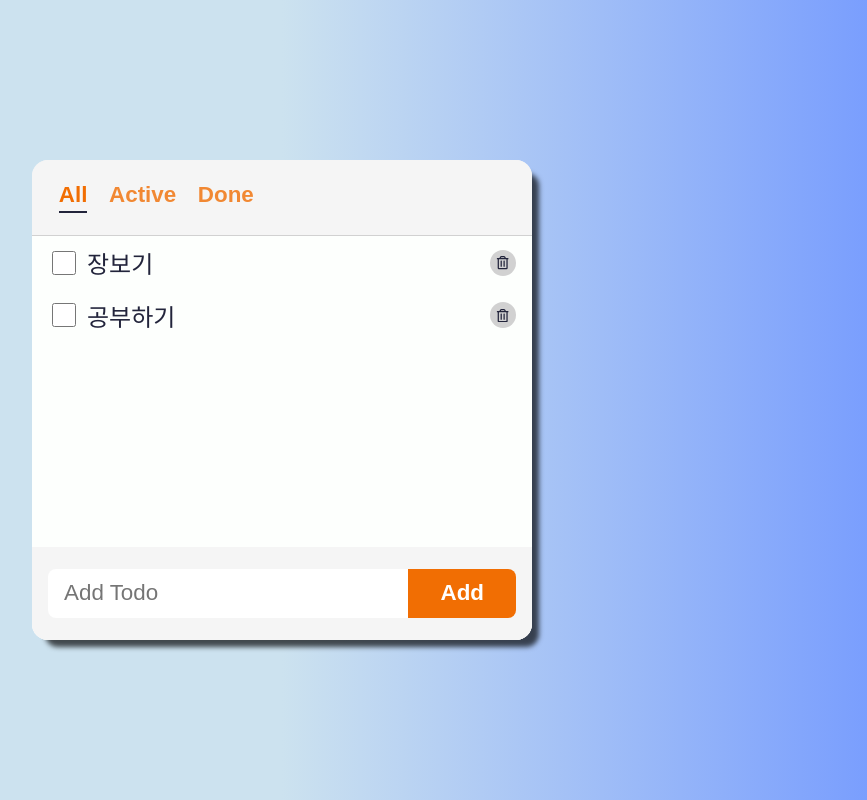
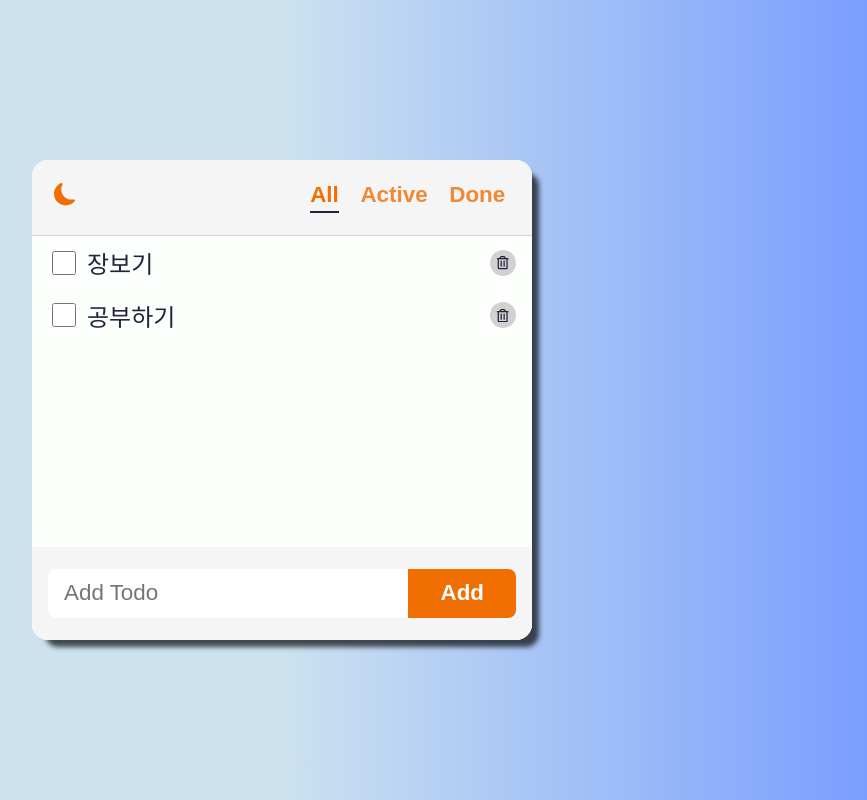
Before and after one commit to EmilyPPP/Simple-TodoList, a React (Create React App) app: page / in a window 1280 px wide. Shown: the whole page, without its empty margins (358-1225 px from the left). Built offline with nearby package versions, Linux system fonts and the light colour scheme; the HTML template or start-up script is replaced by a standard one.

Commit message:
add darkmode

```diff
--- a/src/App.js
+++ b/src/App.js
@@ -3,15 +3,16 @@ import './App.css';
 import Header from './components/Header/Header';
 import TodoList from './components/TodoList/TodoList';
 import { filters } from './models/filters';
+import { DarkModeProvider } from './context/DarkModeContext';
 
 function App() {
   const [filter, setFilter] = useState(filters[0]);
 
   return (
-    <>
+    <DarkModeProvider>
       <Header filters={filters} filter={filter} onFilterChange={setFilter} />
       <TodoList filter={filter} />
-    </>
+    </DarkModeProvider>
   );
 }
 
--- a/src/components/AddTodo/AddTodo.jsx
+++ b/src/components/AddTodo/AddTodo.jsx
@@ -1,9 +1,12 @@
-import React, { useState } from 'react';
+import React, { useContext, useState } from 'react';
 import { v4 } from 'uuid';
 import { Status } from '../../models/status';
 import styles from './AddTodo.module.css';
+import { DarkModeContext } from '../../context/DarkModeContext';
 
 export default function AddTodo({ onAdd }) {
+  const { darkMode } = useContext(DarkModeContext);
+
   const [text, setText] = useState('');
   const handleChange = (e) => {
     setText(e.target.value);
@@ -19,7 +22,10 @@ export default function AddTodo({ onAdd }) {
   };
 
   return (
-    <form className={styles.form} onSubmit={handleSubmit}>
+    <form
+      className={`${styles.form} ${darkMode === true && styles.darkMode}`}
+      onSubmit={handleSubmit}
+    >
       <input
         className={styles.input}
         type='text'
--- a/src/components/AddTodo/AddTodo.module.css
+++ b/src/components/AddTodo/AddTodo.module.css
@@ -3,6 +3,10 @@
   display: flex;
   padding: 1.4rem 1rem;
   background-color: var(--color-bg-dark);
+}
+
+.form.darkMode {
+  background-color: var(--color-bg-dark-darkmode);
 }
 
 .input {
--- a/src/components/Header/Header.jsx
+++ b/src/components/Header/Header.jsx
@@ -1,16 +1,28 @@
-import React from 'react';
+import React, { useContext } from 'react';
+import { BsMoonFill, BsSunFill } from 'react-icons/bs';
 import styles from './Header.module.css';
+import { DarkModeContext } from '../../context/DarkModeContext';
 
 export default function Header({ filters, filter, onFilterChange }) {
+  const { darkMode, toggleDarkMode } = useContext(DarkModeContext);
+
   return (
-    <header className={styles.header}>
+    <header
+      className={`${styles.header} ${darkMode === true && styles.darkMode}`}
+    >
+      <button
+        className={styles.darkModeButton}
+        onClick={() => toggleDarkMode()}
+      >
+        {darkMode ? <BsSunFill /> : <BsMoonFill />}
+      </button>
       <ul className={styles.filters}>
         {filters.map((value, index) => (
           <li key={index}>
             <button
               className={`${styles.filter} ${
                 filter === value && styles.selected
-              }`}
+              } ${darkMode === true && styles.darkMode}`}
               onClick={() => onFilterChange(value)}
               value={value}
             >
--- a/src/components/Header/Header.module.css
+++ b/src/components/Header/Header.module.css
@@ -5,6 +5,17 @@
   background-color: var(--color-bg-dark);
   border-bottom: 1px solid var(--color-gray);
   padding: 1rem;
+}
+
+.header.darkMode {
+  background-color: var(--color-bg-dark-darkmode);
+  border-bottom: 1px solid var(--color-darkgray);
+}
+
+.darkModeButton {
+  background-color: transparent;
+  color: var(--color-accent);
+  font-size: 1.4rem;
 }
 
 .filters {
@@ -32,3 +43,7 @@
   margin-top: 0.2rem;
   border: 1px solid var(--color-text);
 }
+
+.filter.selected.darkMode::after {
+  border: 1px solid var(--color-white);
+}
--- a/src/components/Todo/Todo.jsx
+++ b/src/components/Todo/Todo.jsx
@@ -1,10 +1,12 @@
-import React from 'react';
+import React, { useContext } from 'react';
 import { FaRegTrashAlt } from 'react-icons/fa';
 import { Status } from '../../models/status';
 import styles from './Todo.module.css';
+import { DarkModeContext } from '../../context/DarkModeContext';
 
 export default function Todo({ todo, onUpdate, onDelete }) {
   const { id, text, status } = todo;
+  const { darkMode } = useContext(DarkModeContext);
 
   const handleChange = () => {
     const newStatus = status === Status.Active ? Status.Done : Status.Active;
@@ -16,7 +18,7 @@ export default function Todo({ todo, onUpdate, onDelete }) {
   };
 
   return (
-    <li className={styles.todo}>
+    <li className={`${styles.todo} ${darkMode === true && styles.darkMode}`}>
       <input
         className={styles.checkbox}
         type='checkbox'
--- a/src/components/Todo/Todo.module.css
+++ b/src/components/Todo/Todo.module.css
@@ -5,6 +5,10 @@
   padding: 0.5rem 1rem;
   margin: 0.1rem 0;
   color: var(--color-text);
+}
+
+.todo.darkMode {
+  color: var(--color-white);
 }
 
 .checkbox {
--- a/src/components/TodoList/TodoList.jsx
+++ b/src/components/TodoList/TodoList.jsx
@@ -1,14 +1,17 @@
-import React, { useState } from 'react';
+import React, { useState, useContext } from 'react';
 import AddTodo from '../AddTodo/AddTodo';
 import { Status } from '../../models/status';
 import Todo from '../Todo/Todo';
 import styles from './TodoList.module.css';
+import { DarkModeContext } from './../../context/DarkModeContext';
 
 export default function TodoList({ filter }) {
   const [todos, setTodos] = useState([
     { id: 1, text: '장보기', status: Status.Active },
     { id: 2, text: '공부하기', status: Status.Active },
   ]);
+
+  const { darkMode } = useContext(DarkModeContext);
 
   const handleAdd = (todo) => setTodos([...todos, todo]);
   const handleUpdate = (updated) =>
@@ -18,7 +21,9 @@ export default function TodoList({ filter }) {
   const filtered = getFilteredItems(todos, filter);
 
   return (
-    <section className={styles.container}>
+    <section
+      className={`${styles.container} ${darkMode === true && styles.darkMode}`}
+    >
       <ul className={styles.list}>
         {filtered.map((item) => (
           <Todo
--- a/src/components/TodoList/TodoList.module.css
+++ b/src/components/TodoList/TodoList.module.css
@@ -6,6 +6,10 @@
   background-color: var(--color-bg);
 }
 
+.container.darkMode {
+  background-color: var(--color-bg-darkmode);
+}
+
 .list {
   flex: 1 1 auto;
   overflow-y: scroll;
--- /dev/null
+++ b/src/context/DarkModeContext.jsx
@@ -0,0 +1,14 @@
+import { createContext, useState } from 'react';
+
+export const DarkModeContext = createContext();
+
+export function DarkModeProvider({ children }) {
+  const [darkMode, setDarkMode] = useState(false);
+  const toggleDarkMode = () => setDarkMode((prev) => !prev);
+
+  return (
+    <DarkModeContext.Provider value={{ darkMode, toggleDarkMode }}>
+      {children}
+    </DarkModeContext.Provider>
+  );
+}
--- a/src/index.css
+++ b/src/index.css
@@ -6,6 +6,9 @@
   --color-accent: #f16e03;
   --color-white: white;
   --color-scrollbar: #aaa7a7;
+  --color-bg-dark-darkmode: rgb(12, 12, 48);
+  --color-bg-darkmode: rgb(23, 23, 65);
+  --color-darkgray: #707070;
 }
 
 body {
```
Also changed, not shown: 1 other file (tests, documents, lock files or other folders).
